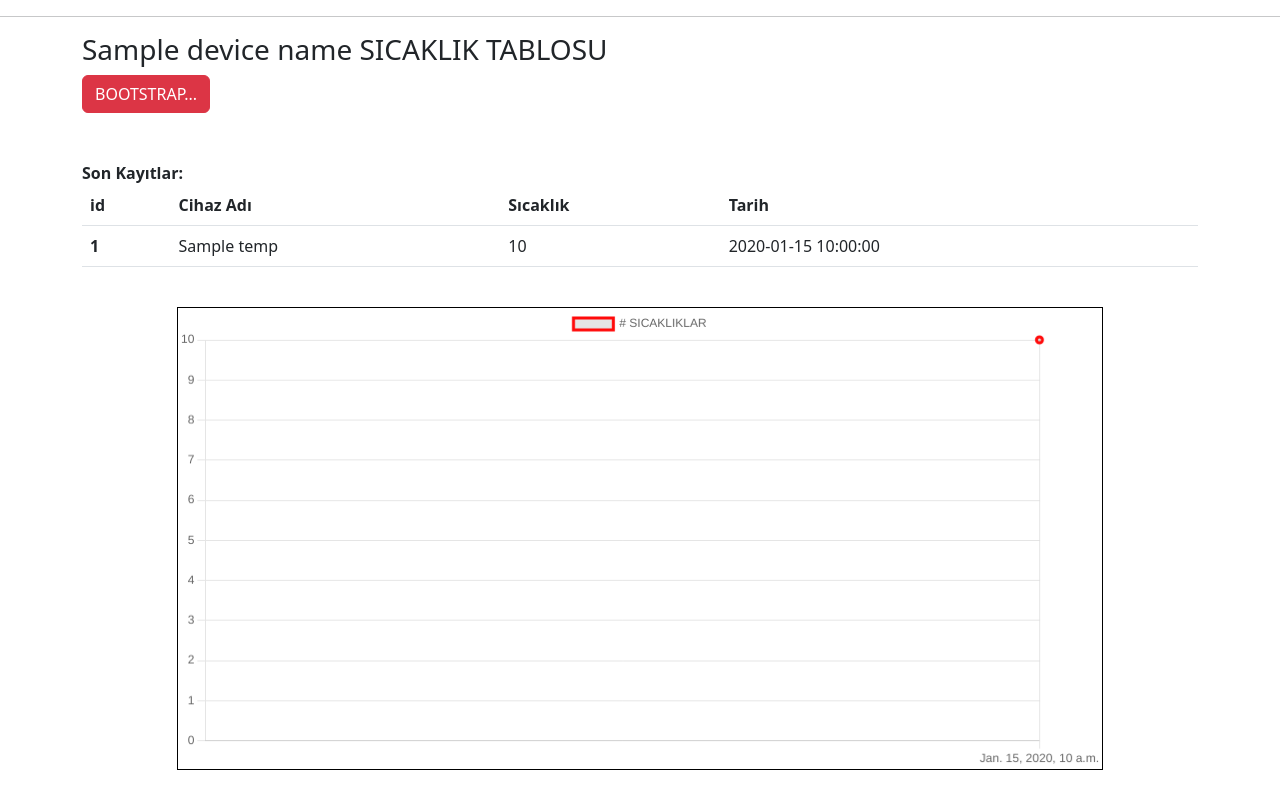
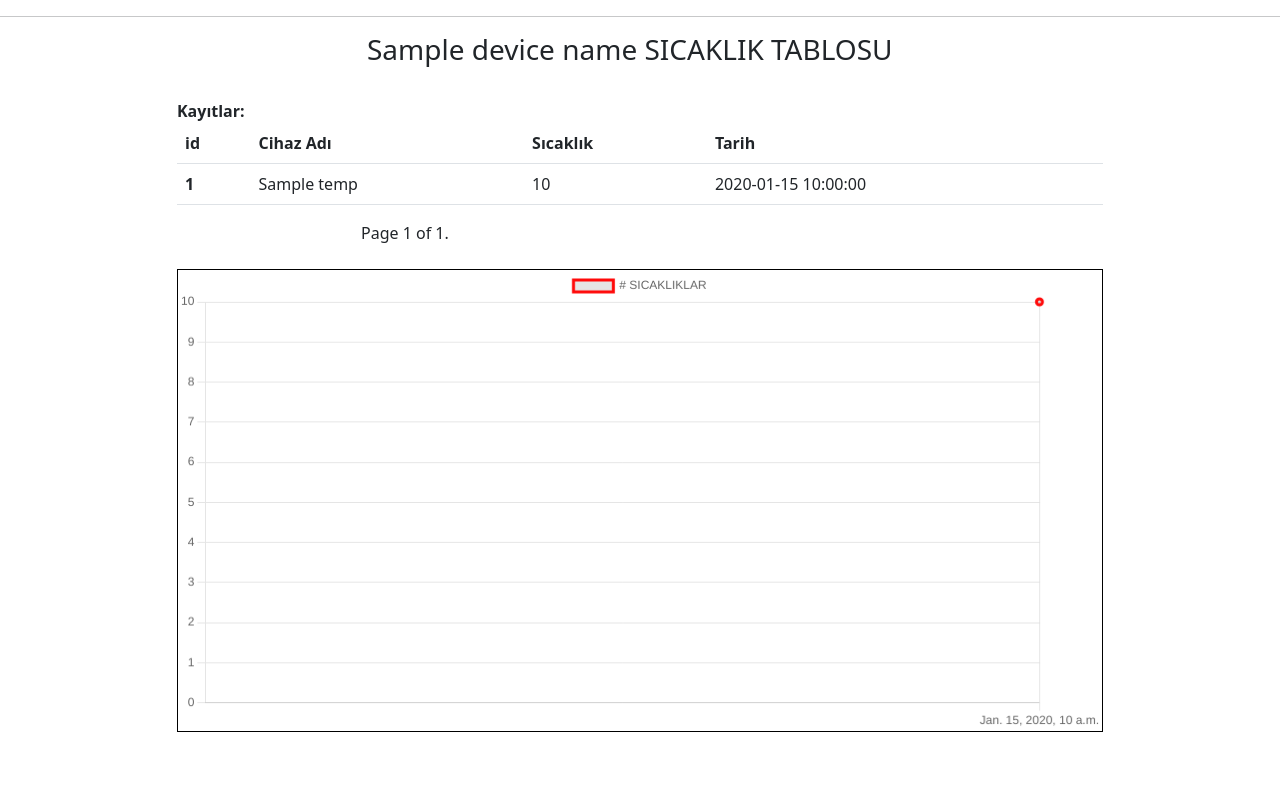
Before and after one commit to barisist34/nodemcu, a Django app: template app_monitor/templates/app_monitor/device.html in a window 1280 px wide. Run offline with Django 3.2, Linux system fonts and the light colour scheme; the template is opened without the code that fills it: most values are stand-ins (such as "Sample title", 1, 10 or a date in 2020); some libraries are stand-ins or nearby versions.

Commit message:
240924-- cihaz detay sayfasında device.html de kayıtlar için paginator eklendi.deviceView foksiyonunda güncellemeler yapıldı.

```diff
--- a/app_monitor/templates/app_monitor/device.html
+++ b/app_monitor/templates/app_monitor/device.html
@@ -15,14 +15,17 @@
 
 
 <div class="container">
+  <div class="row">
+    <div class="col-sm-6 offset-sm-3">
 <h3>{{device_name}} SICAKLIK TABLOSU </h3>
-{% comment %} {% csrf_token %} {% endcomment %}
-<button class="btn btn-danger">BOOTSTRAP...</button>
+</div><!--  header col  -->
+</div> <!--  header row  -->
+<div class="row">
 
-        <div >
-            <br><br>
+        <div class="col-sm-10 offset-sm-1">
+            <br>
 
-            <b>Son Kayıtlar: </b> <br>
+            <b>Kayıtlar: </b> <br>
                <table class="table">
               <thead>
                  <tr>
@@ -34,7 +37,7 @@
                </thead>
              <tbody>
 
-             {% for temp in device %}
+             {% for temp in devicePaginator %}
                <tr>
                    {% if temp.temperature >= 45 %} <!--  if komutuyla sıcaklık 30 üstü olanlar kırmızı satır olacak -->
                  <th scope="row" style="background-color:#FF0000">{{temp.id}}</th>
@@ -65,8 +68,31 @@
 
              </tbody>
             </table>
-            <br>
+
         </div>
+      </div>   <!--  row  -->
+  {# ************************************************************************************************************************************************************** #}
+  <!--  PAGINATOR  -->
+
+  <div class="pagination col-sm-6 offset-sm-3">
+    <span class="step-links">
+        {% if devicePaginator.has_previous %}
+            <a href="?page=1">&laquo; first</a>
+            <a href="?page={{ devicePaginator.previous_page_number }}{% if request.GET.q %}&q={{request.GET.q}}{% endif %}">previous</a> {#paginatorda previous basınca arama-search sorgusu yoksa tek get sorgusu ile sonuçlandırır,test edelim.#}
+
+        {% endif %}
+
+        <span class="current">
+            Page {{ devicePaginator.number }} of {{ devicePaginator.paginator.num_pages }}.
+        </span>
+
+        {% if devicePaginator.has_next %}
+            <a href="?page={{ devicePaginator.next_page_number }}{% if request.GET.q %}&q={{request.GET.q}}{% endif %}">next</a>
+            <a href="?page={{ devicePaginator.paginator.num_pages }}">last &raquo;</a>
+        {% endif %}
+    </span>
+  </div>
+  <br>
   {# ************************************************************************************************************************************************************** #}
   <!--  CHART GRAFIK  -->
         <div class="row">
@@ -132,8 +158,9 @@
                       </script>
               <canvas id="myChart" width="300" height="150" style="border:1px solid #000000;"></canvas>
             </div>
-          </div>
-        </div>
+          </div> <!--  chart col  -->
+        </div> <!--  chart row  -->
+        <br>
 </div>
 
 {% endblock content %}
```
Also changed, not shown: app_monitor/views.py (+10 -0 lines).
